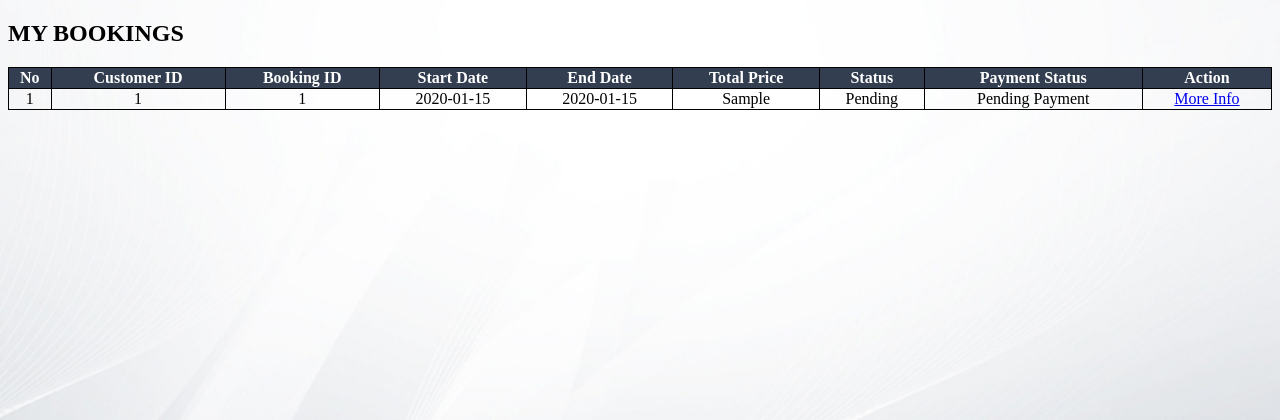
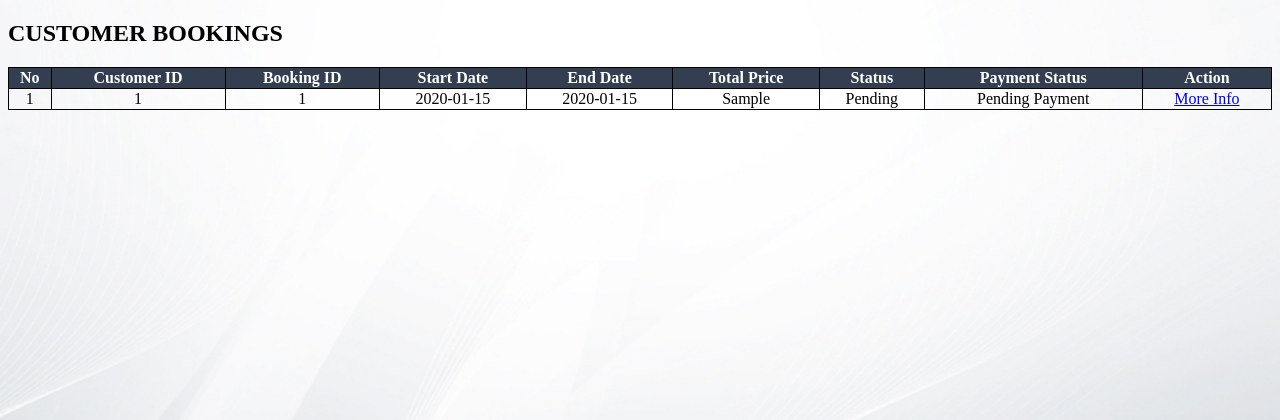
Before and after one commit to AmarRazali/rrms, a PHP site: page /ApplicationLayer/ManagePetAssistInterface/spBookings.php in a window 1280 px wide. Shown: the top 420 px of the page. Run offline with PHP 8.4, Linux system fonts and the light colour scheme; the visitor is signed in with stand-in values (Sample User, id 1); tables that the repository leaves empty hold one stand-in row (values such as "Sample post").

Commit message:
update pet

```diff
--- a/ApplicationLayer/ManagePetAssistInterface/spBookings.php
+++ b/ApplicationLayer/ManagePetAssistInterface/spBookings.php
@@ -41,7 +41,7 @@ session_start();
 	?>
 
     <div id="frm">
-    	<h2>MY BOOKINGS</h2>
+    	<h2>CUSTOMER BOOKINGS</h2>
 
 			<table style="margin-top: 20px;" width="100%">
 
```
Also changed, not shown: Images/Pet/cat.jpg (added).
